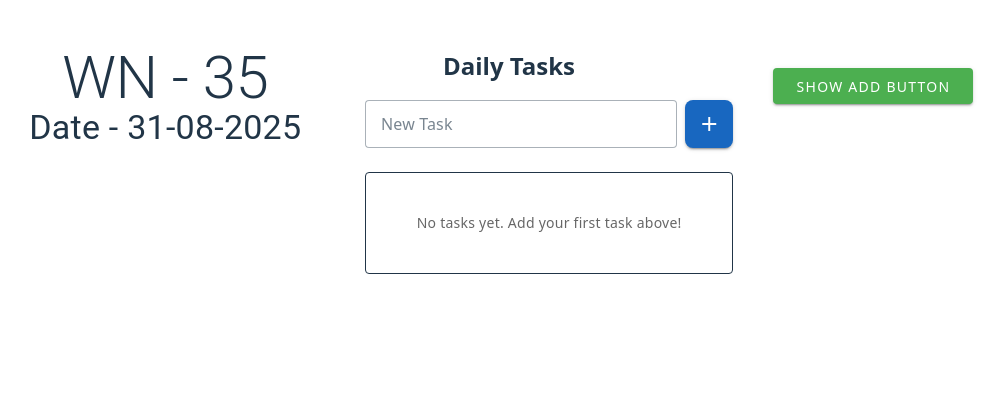
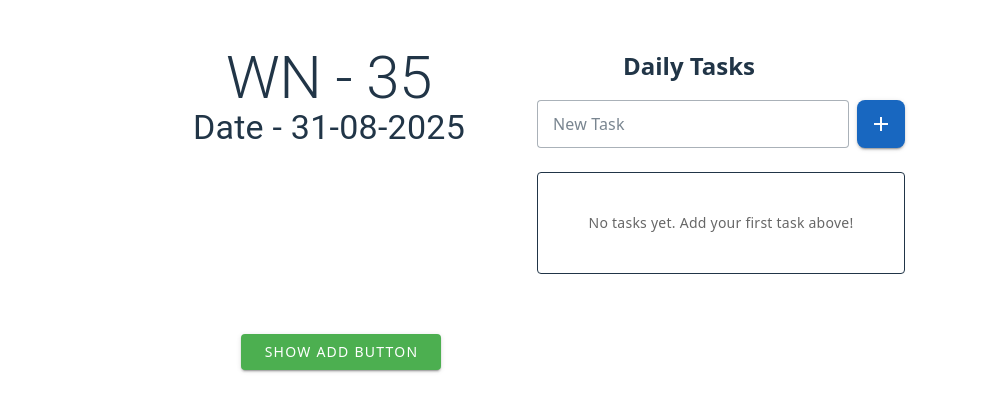
Before and after one commit to sachinkmohan/life-dashboard, a Vue app: page / in a window 1280 px wide. Shown: the top 412 px of the page, without its empty margins (131-1136 px from the left). Built offline with nearby package versions, Linux system fonts and the light colour scheme.

Commit message:
Refactor App.vue layout for improved component sizing; update CustomCountdown button styles and colors for better visibility.

```diff
--- a/src/App.vue
+++ b/src/App.vue
@@ -7,13 +7,17 @@ import CustomCountdown from "./components/CustomCountdown.vue";
 <template>
   <v-container fluid>
     <v-row>
-      <v-col cols="4">
+      <!-- Changed: Only WeekNumber and DailyTasks in first row -->
+      <v-col cols="6">
         <WeekNumber />
       </v-col>
-      <v-col cols="4">
+      <v-col cols="6">
         <DailyTasks />
       </v-col>
-      <v-col cols="4">
+    </v-row>
+    <v-row>
+      <!-- Changed: CustomCountdown in second row, full width -->
+      <v-col cols="12">
         <CustomCountdown />
       </v-col>
     </v-row>
--- a/src/components/CustomCountdown.vue
+++ b/src/components/CustomCountdown.vue
@@ -41,8 +41,12 @@
                 <p class="ml-5">{{ item.title }}</p>
               </v-col>
               <v-col class="d-flex justify-end">
-                <v-btn icon @click="deleteCountdown(item.id)" color="red">
-                  <v-icon>mdi-delete</v-icon>
+                <v-btn
+                  icon="mdi-delete"
+                  @click="deleteCountdown(item.id)"
+                  color="red-lighten-5"
+                  size="small"
+                >
                 </v-btn>
               </v-col>
             </v-row>
@@ -50,6 +54,8 @@
               :deadline="item.countdown"
               countdownSize="1.5rem"
               labelSize="0.9rem"
+              mainColor="#e08996"
+              secondFlipColor="orange"
             />
           </v-card>
         </v-col>
```
